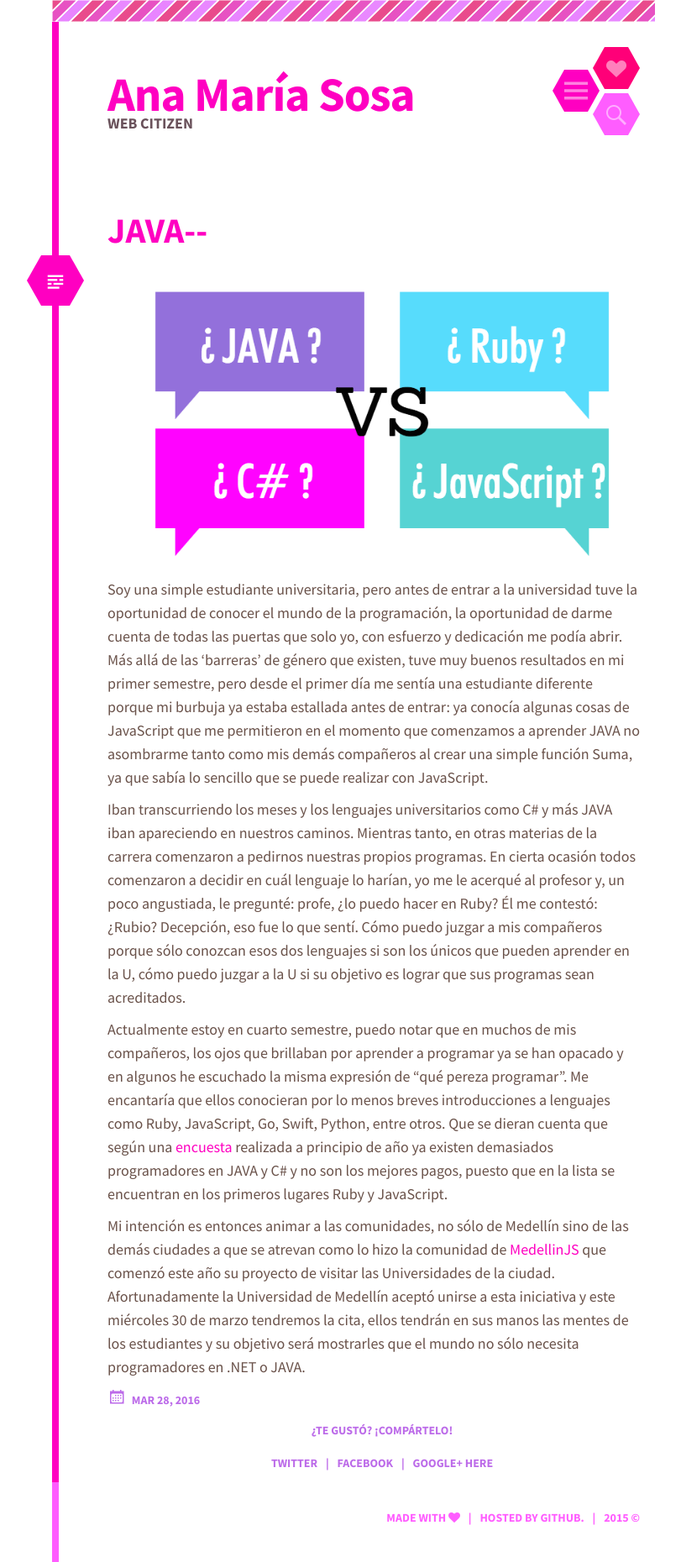
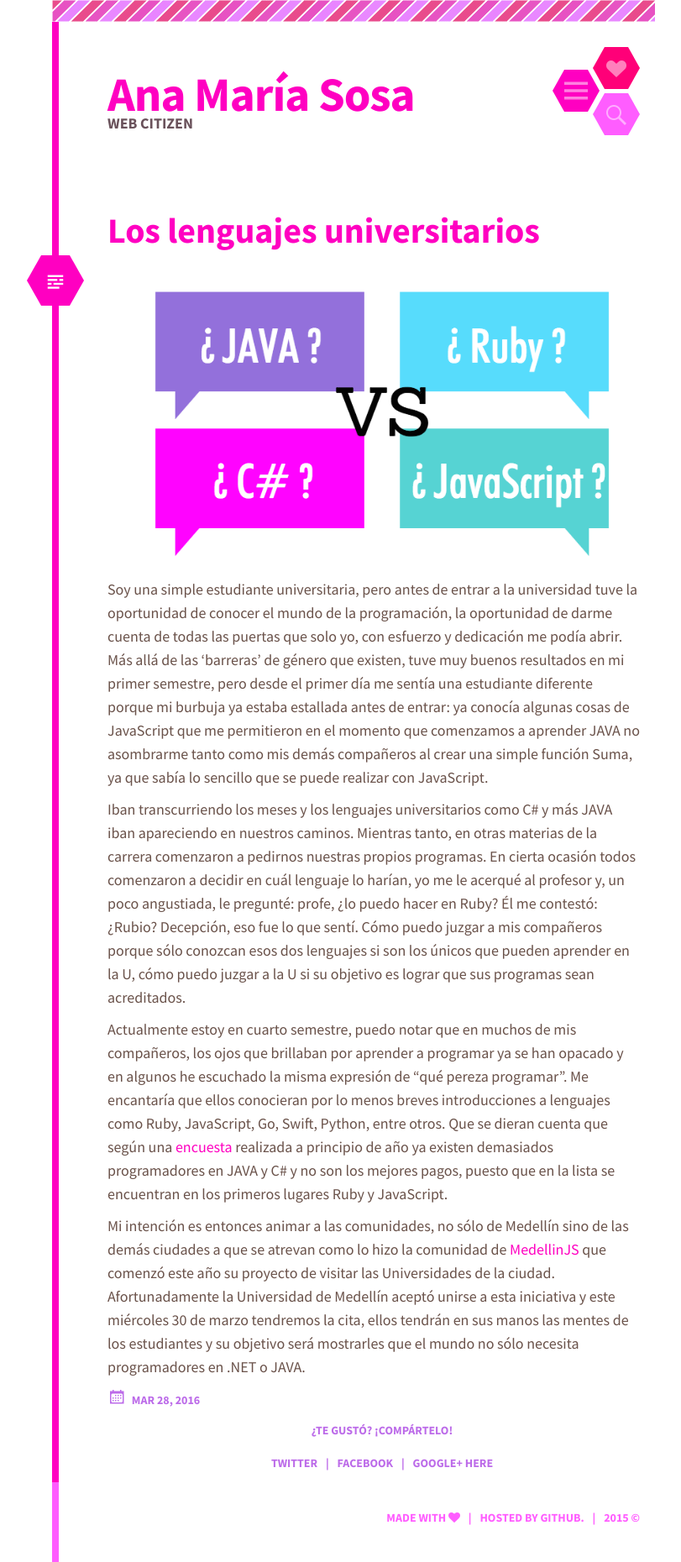
Before and after one commit to anamariasosa/anamariasosa.github.io, a Jekyll site: the page built from _posts/2016-03-28-la-universidad-los-necesita.md, in a window 1280 px wide. Shown: the whole page at 84% size, without its empty margins (218-1029 px from the left). Built offline with Jekyll 4.4.1, drawn with Linux system fonts in a browser that asks for light colours; nearby versions of some CDN libraries; comment, search, counter and statistics services are not loaded.

Commit message:
post #8 title

```diff
--- a/_posts/2016-03-28-la-universidad-los-necesita.md
+++ b/_posts/2016-03-28-la-universidad-los-necesita.md
@@ -1,5 +1,5 @@
 ---
-title:  		"JAVA--"
+title:  		"Los lenguajes universitarios"
 date:   		2016-03-28 1:49:55js
 permalink: 		blog/la-universidad
 type: 			post
```
